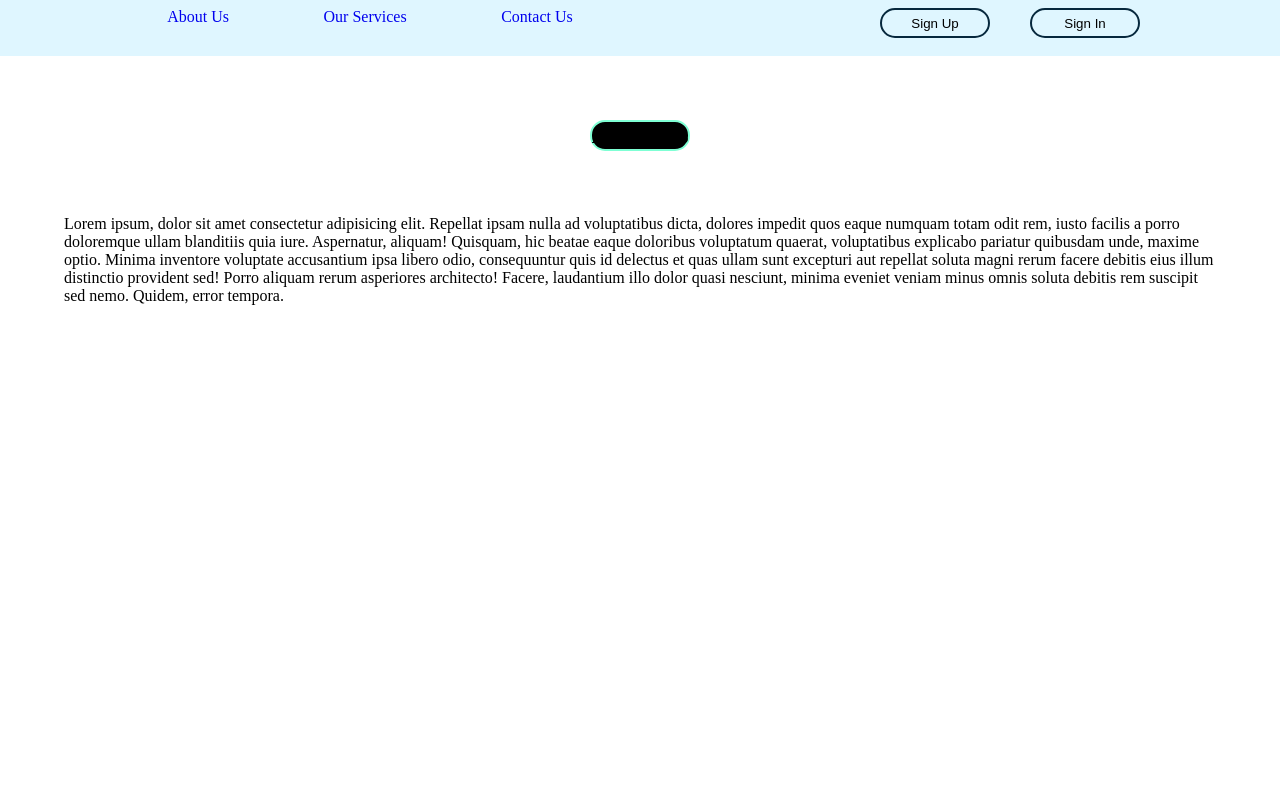
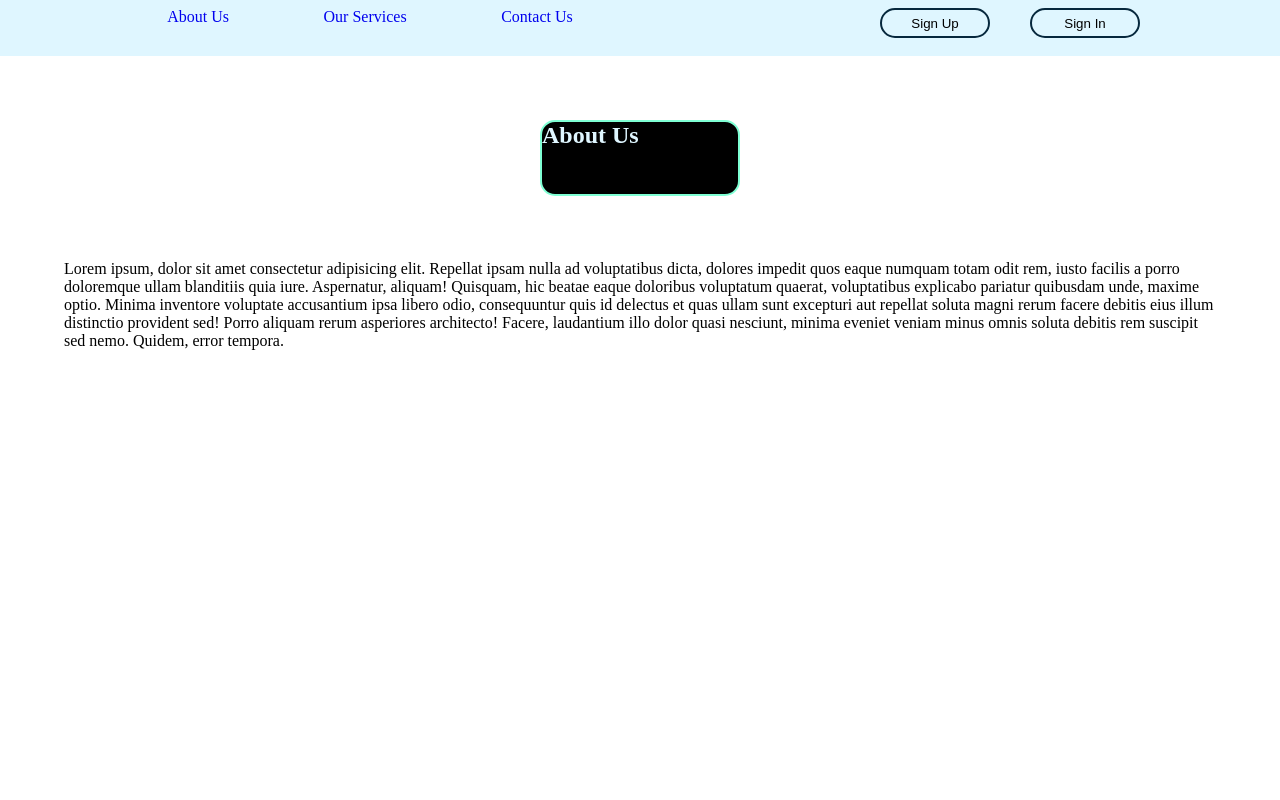
Before and after one commit to fidashn/Find-Alternative, a React (Create React App) app: page /about-us in a window 1280 px wide. Shown: the top 800 px of the page. Built offline with nearby package versions, Linux system fonts and the light colour scheme; the HTML template or start-up script is replaced by a standard one.

Commit message:
changed the titles decoration

```diff
--- a/src/App.css
+++ b/src/App.css
@@ -246,7 +246,9 @@ width: 300px;
     border: 2px  aquamarine solid;
     border-radius: 15px;
     background-color: black;
-    height: fit-content;
+    color: #DFF6FF;
+    width: 200px;
+    height: 100px;
   }
 
 
```
